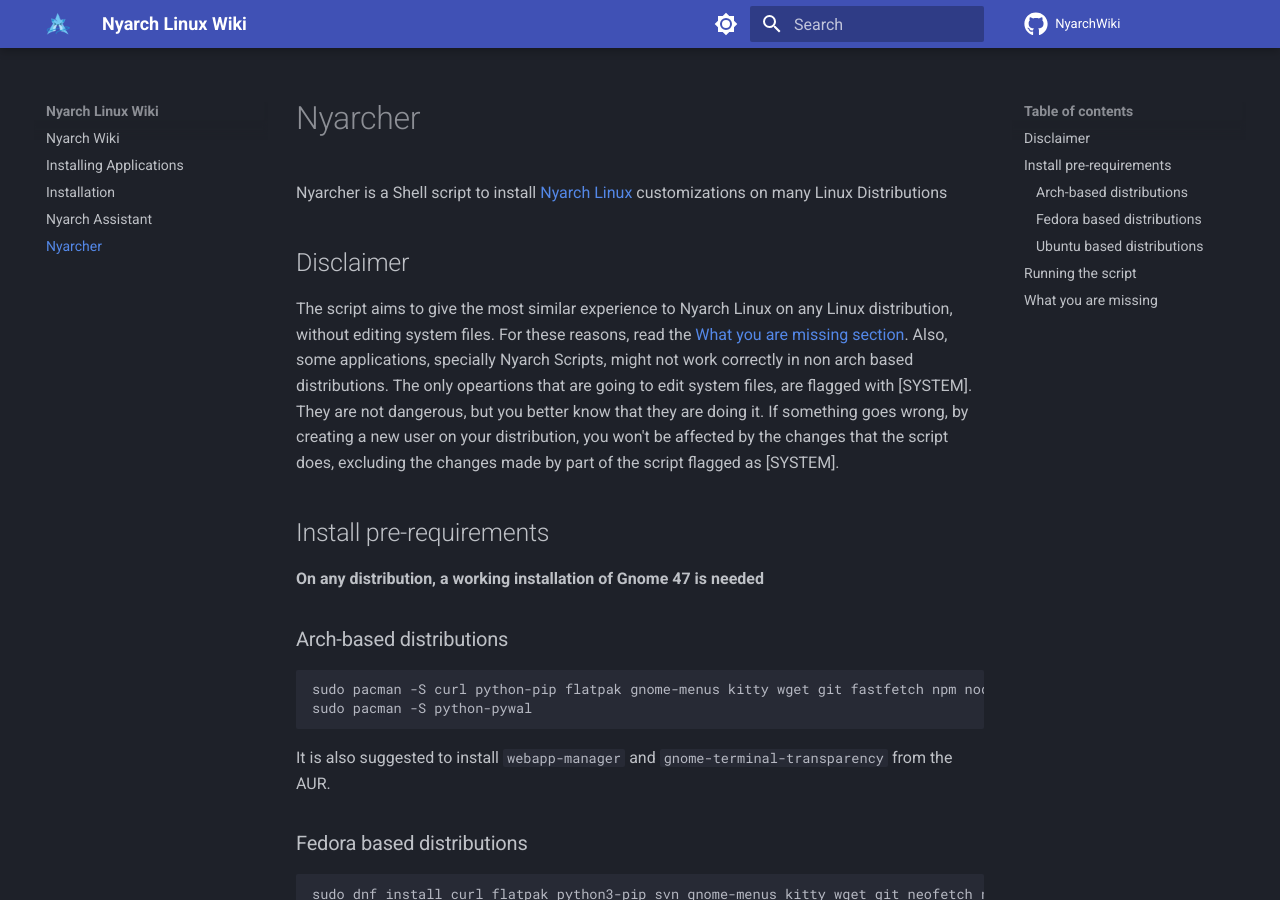
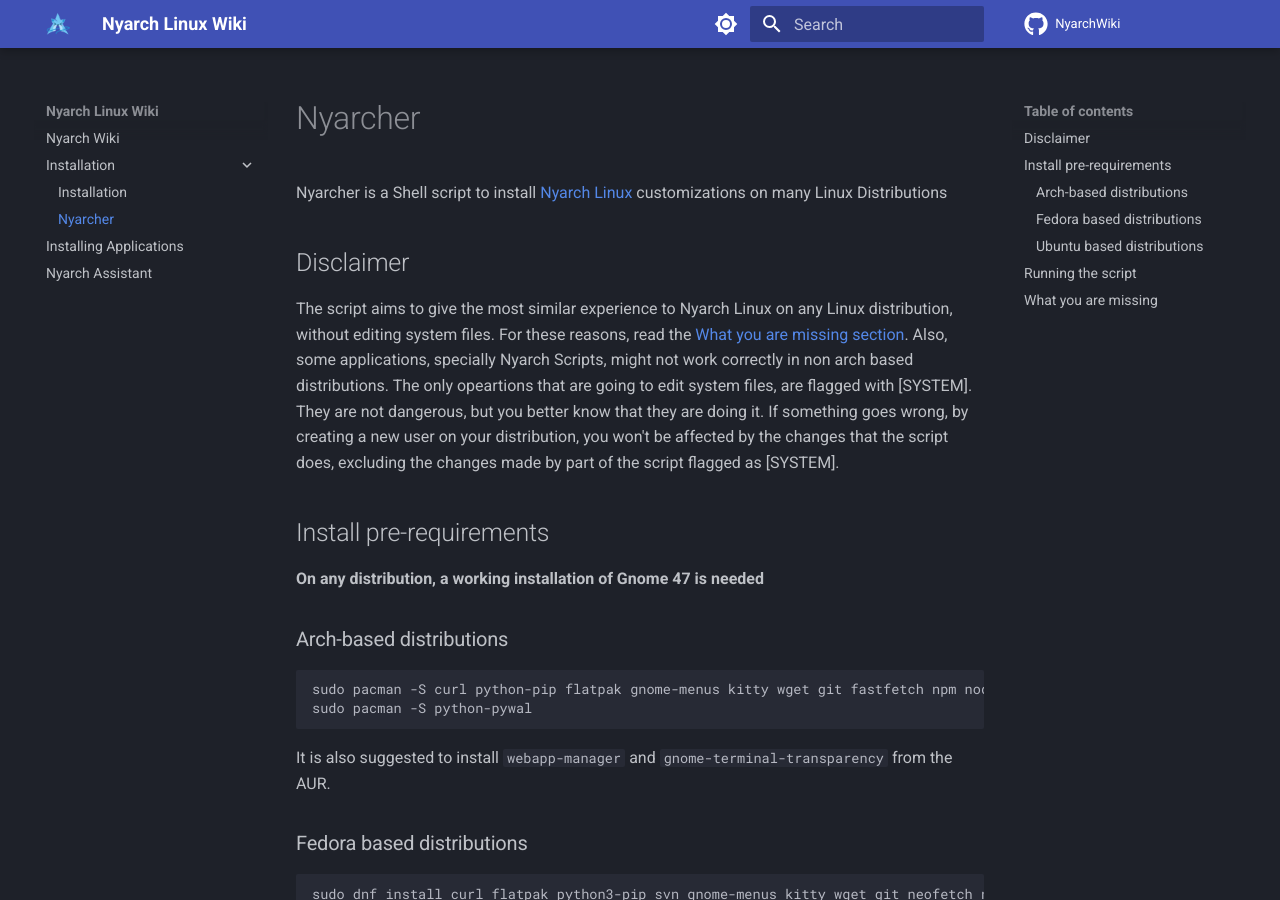
Before and after one commit to NyarchLinux/NyarchWiki, an MkDocs documentation site: the page built from docs/nyarcher.md, in a window 1280 px wide and 900 px high. Built offline with MkDocs 1.6.1 and Material for MkDocs 9.7.7, drawn with Linux system fonts in a browser that asks for light colours; comment, search, counter and statistics services are not loaded.

Commit message:
Add navigation bar

```diff
--- a/mkdocs.yml
+++ b/mkdocs.yml
@@ -3,10 +3,22 @@
 repo_name: NyarchWiki
 repo_url: https://github.com/NyarchLinux/NyarchWiki
 
+nav:
+    - 'index.md'
+    - Installation:
+         - 'installation.md'
+         - 'nyarcher.md'
+    - 'applications.md'
+    - 'nyarchassistant.md'
+
 theme:
   name: material
   logo: assets/nyarch-logo.png
   favicon: assets/nyarch-logo.png
+  features:
+    - navigation.instant
+    - navigation.instant.prefetch
+    - navigation.expand
   icon:
     repo: fontawesome/brands/github
   palette:
```
